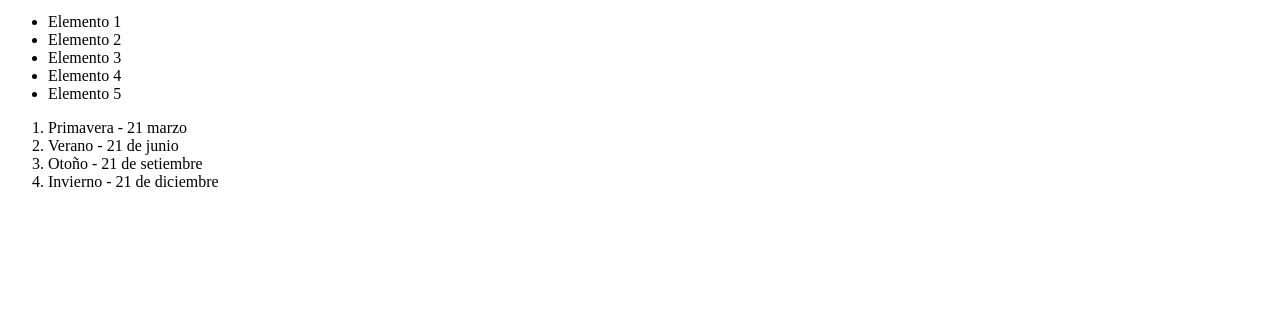
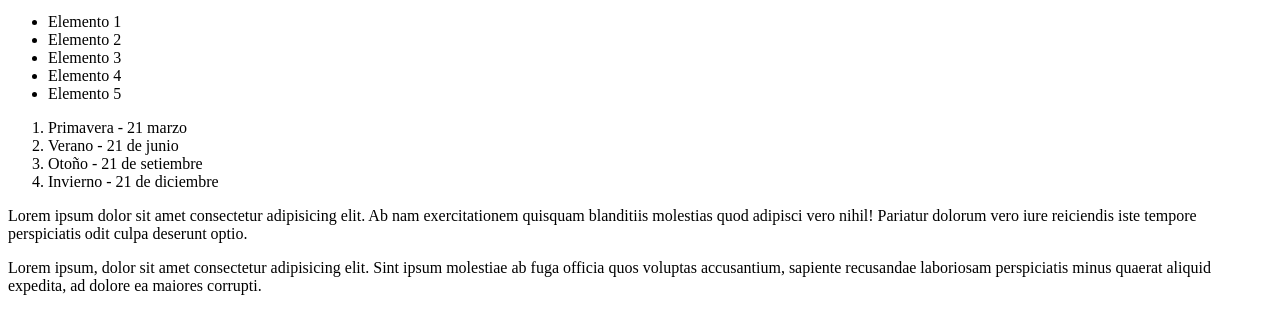
Before and after one commit to MSS02204/youtube-git, a plain HTML site: page index.html in a window 1280 px wide. Shown: the part 101-434 px from the top of the page. Drawn offline with Linux system fonts and the light colour scheme.

Commit message:
Agregando 2 párrafos

```diff
--- a/index.html
+++ b/index.html
@@ -24,6 +24,12 @@
         <li>Otoño - 21 de setiembre</li>
         <li>Invierno - 21 de diciembre</li>
     </ol>
+    <p>
+        Lorem ipsum dolor sit amet consectetur adipisicing elit. Ab nam exercitationem quisquam blanditiis molestias quod adipisci vero nihil! Pariatur dolorum vero iure reiciendis iste tempore perspiciatis odit culpa deserunt optio.
+    </p>
+    <p>
+        Lorem ipsum, dolor sit amet consectetur adipisicing elit. Sint ipsum molestiae ab fuga officia quos voluptas accusantium, sapiente recusandae laboriosam perspiciatis minus quaerat aliquid expedita, ad dolore ea maiores corrupti.
+    </p>
     <script src="index.js"></script>
 </body>
 </html>
```
